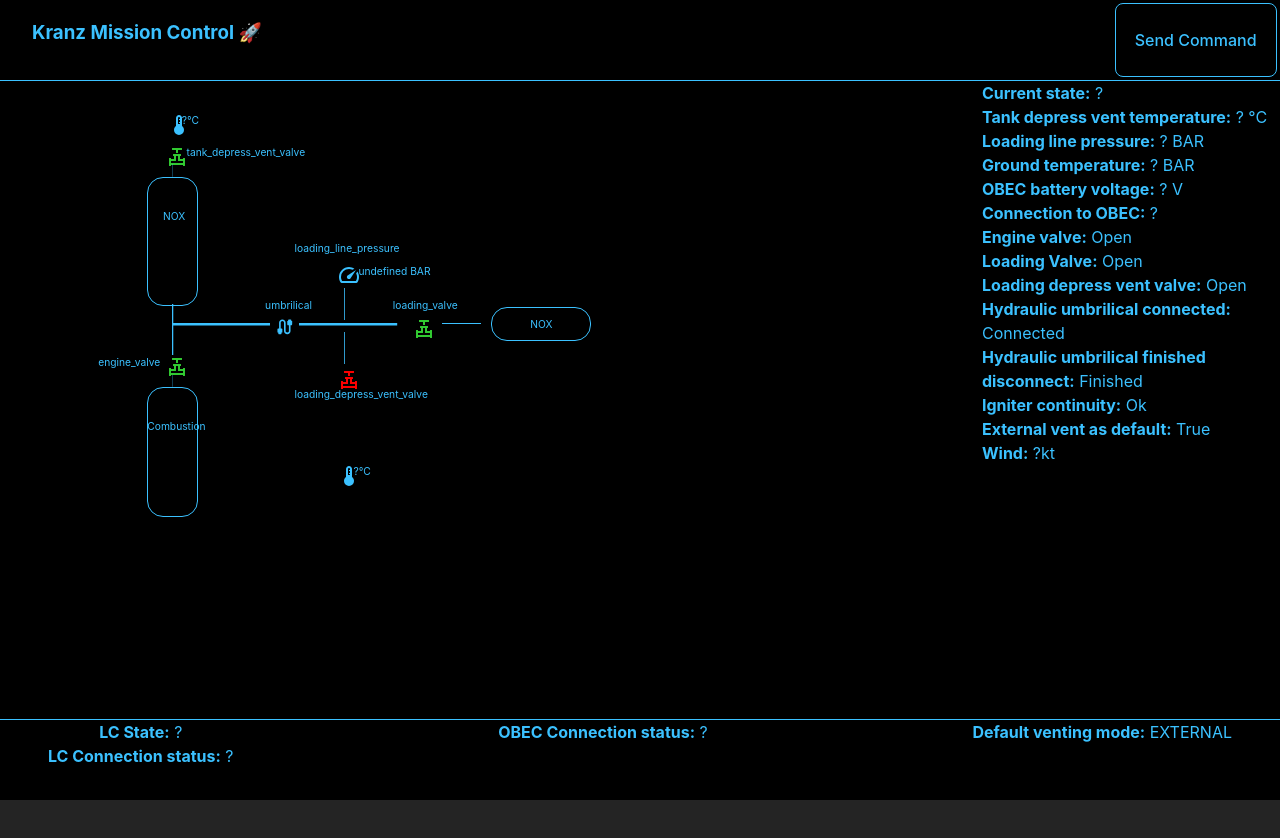
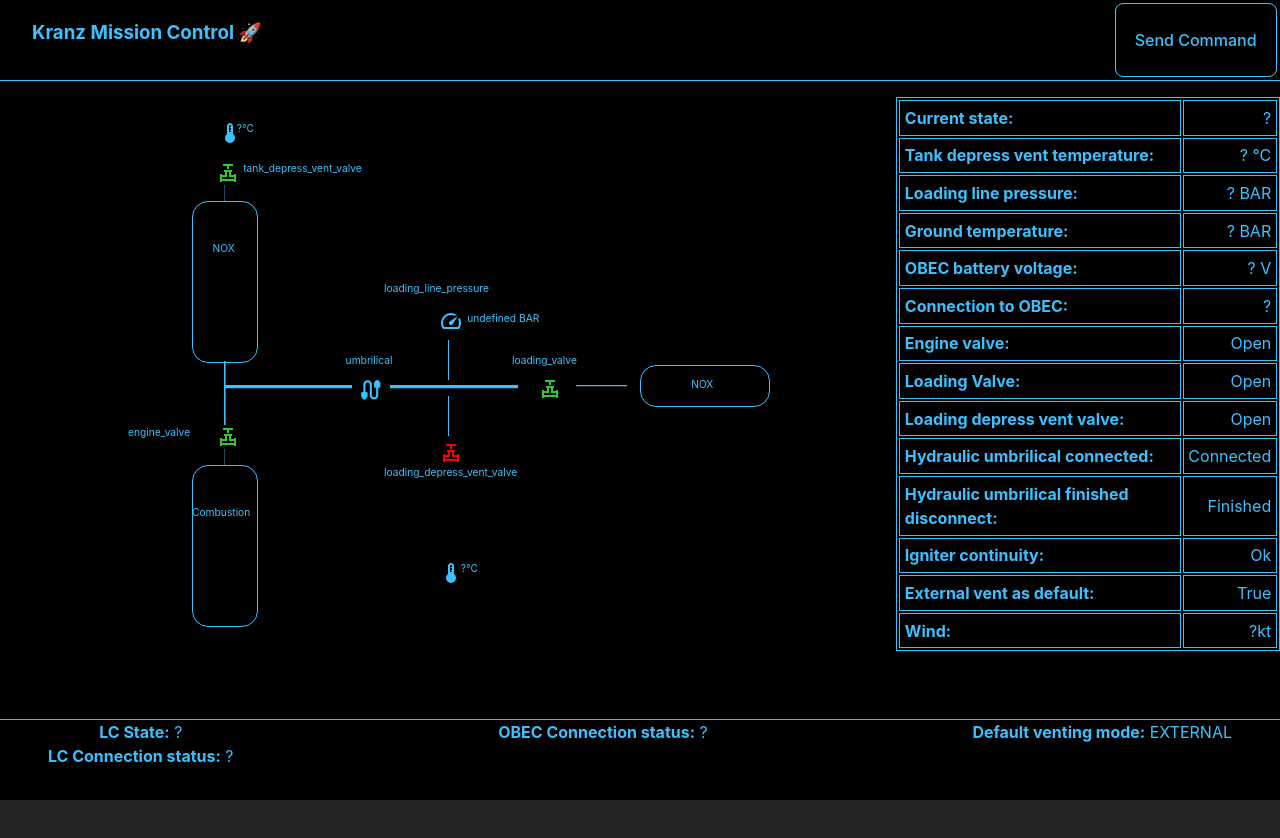
Before and after one commit to ITBA-Avionics-Team/KranzMissionControl, a React (Vite) app in the folder kranz-frontend/: page / in a window 1280 px wide. Shown: the top 838 px of the page. Before the commit the page ends 800 px from the top, so only its background shows below. Built offline with nearby package versions, Linux system fonts and the light colour scheme; no server answers.

Commit message:
Turned system status text into table

```diff
--- a/kranz-frontend/src/components/LoadingDiagram/LoadingDiagram.tsx
+++ b/kranz-frontend/src/components/LoadingDiagram/LoadingDiagram.tsx
@@ -17,7 +17,7 @@ const LoadingDiagram = ({ systemStatus }) => {
 
   // Style for the valve
   const containerStyle = {
-		position: 'relative',
+		position: 'absolute',
 		width: '100%',
 		height: '100%'
   };
--- a/kranz-frontend/src/components/SystemStatusText.css
+++ b/kranz-frontend/src/components/SystemStatusText.css
@@ -1,3 +1,17 @@
 .system-status-text {
   text-align: left;
+  position: absolute;
+  right:0;
+  width:30%;
 }
+
+table {
+  margin: 1rem 0;
+  border: 1px solid var(--main-fg-color);
+  width:100%
+}
+
+td {
+  padding:0.3rem;
+  border: 1px solid var(--main-fg-color);
+}
--- a/kranz-frontend/src/components/SystemStatusText.tsx
+++ b/kranz-frontend/src/components/SystemStatusText.tsx
@@ -7,20 +7,64 @@ const SystemStatusText = ({ systemStatus }) => {
 
   return (
     <div className="system-status-text">
-      <div><b>Current state:</b> {systemStatus?.launchpad?.current_state}</div>
-      <div><b>Tank depress vent temperature:</b> {systemStatus?.on_board?.tank_depress_vent_temp_celsius} °C</div>
-      <div><b>Loading line pressure:</b> {systemStatus?.launchpad?.load_line_pressure_bar} BAR</div>
-      <div><b>Ground temperature:</b> {systemStatus?.launchpad?.ground_temp_celsius} BAR</div>
-      <div><b>OBEC battery voltage:</b> {systemStatus?.on_board?.obec_battery_voltage_volt} V</div>
-      <div><b>Connection to OBEC:</b> {systemStatus?.on_board?.connection_status}</div>
-      <div><b>Engine valve:</b> {systemStatus?.on_board?.engine_valve_open ? "Open" : "Closed"}</div>
-      <div><b>Loading Valve:</b> {systemStatus?.launchpad?.loading_valve_open ? "Open" : "Closed"}</div>
-      <div><b>Loading depress vent valve:</b> {systemStatus?.launchpad?.loading_depress_vent_valve_open ? "Open" : "Closed"}</div>
-      <div><b>Hydraulic umbrilical connected:</b> {systemStatus?.launchpad?.umbrilical_connected ? "Connected" : "Disconnected"}</div>
-      <div><b>Hydraulic umbrilical finished disconnect:</b> {systemStatus?.launchpad?.umbrilical_finished_disconnect ? "Finished" : "Still disconnecting"}</div>
-      <div><b>Igniter continuity:</b> {systemStatus?.launchpad?.igniter_continuity_ok ? "Ok" : "Error"}</div>
-      <div><b>External vent as default:</b> {systemStatus?.launchpad?.external_vent_as_default ? "True" : "False"}</div>
-      <div><b>Wind:</b> {systemStatus?.weather_data?.wind_speed_knt}kt</div>
+      <table>
+        <tr>
+            <td colspan="2" style={{fontWeight:'bold'}}>Current state:</td>
+            <td colspan="2" style={{textAlign:'right'}}> {systemStatus?.launchpad?.current_state}</td>
+          </tr>
+        <tr>
+            <td colspan="2" style={{fontWeight:'bold'}}>Tank depress vent temperature:</td>
+            <td colspan="2" style={{textAlign:'right'}}> {systemStatus?.on_board?.tank_depress_vent_temp_celsius} °C</td>
+          </tr>
+        <tr>
+            <td colspan="2" style={{fontWeight:'bold'}}>Loading line pressure:</td>
+            <td colspan="2" style={{textAlign:'right'}}> {systemStatus?.launchpad?.load_line_pressure_bar} BAR</td>
+          </tr>
+        <tr>
+            <td colspan="2" style={{fontWeight:'bold'}}>Ground temperature:</td>
+            <td colspan="2" style={{textAlign:'right'}}> {systemStatus?.launchpad?.ground_temp_celsius} BAR</td>
+          </tr>
+        <tr>
+            <td colspan="2" style={{fontWeight:'bold'}}>OBEC battery voltage:</td>
+            <td colspan="2" style={{textAlign:'right'}}> {systemStatus?.on_board?.obec_battery_voltage_volt} V</td>
+          </tr>
+        <tr>
+            <td colspan="2" style={{fontWeight:'bold'}}>Connection to OBEC:</td>
+            <td colspan="2" style={{textAlign:'right'}}> {systemStatus?.on_board?.connection_status}</td>
+          </tr>
+        <tr>
+            <td colspan="2" style={{fontWeight:'bold'}}>Engine valve:</td>
+            <td colspan="2" style={{textAlign:'right'}}> {systemStatus?.on_board?.engine_valve_open ? "Open" : "Closed"}</td>
+          </tr>
+        <tr>
+            <td colspan="2" style={{fontWeight:'bold'}}>Loading Valve:</td>
+            <td colspan="2" style={{textAlign:'right'}}> {systemStatus?.launchpad?.loading_valve_open ? "Open" : "Closed"}</td>
+          </tr>
+        <tr>
+            <td colspan="2" style={{fontWeight:'bold'}}>Loading depress vent valve:</td>
+            <td colspan="2" style={{textAlign:'right'}}> {systemStatus?.launchpad?.loading_depress_vent_valve_open ? "Open" : "Closed"}</td>
+          </tr>
+        <tr>
+            <td colspan="2" style={{fontWeight:'bold'}}>Hydraulic umbrilical connected:</td>
+            <td colspan="2" style={{textAlign:'right'}}> {systemStatus?.launchpad?.umbrilical_connected ? "Connected" : "Disconnected"}</td>
+          </tr>
+        <tr>
+            <td colspan="2" style={{fontWeight:'bold'}}>Hydraulic umbrilical finished disconnect:</td>
+            <td colspan="2" style={{textAlign:'right'}}> {systemStatus?.launchpad?.umbrilical_finished_disconnect ? "Finished" : "Still disconnecting"}</td>
+          </tr>
+        <tr>
+            <td colspan="2" style={{fontWeight:'bold'}}>Igniter continuity:</td>
+            <td colspan="2" style={{textAlign:'right'}}> {systemStatus?.launchpad?.igniter_continuity_ok ? "Ok" : "Error"}</td>
+          </tr>
+        <tr>
+            <td colspan="2" style={{fontWeight:'bold'}}>External vent as default:</td>
+            <td colspan="2" style={{textAlign:'right'}}> {systemStatus?.launchpad?.external_vent_as_default ? "True" : "False"}</td>
+          </tr>
+        <tr>
+          <td colspan="2" style={{fontWeight:'bold'}}>Wind:</td>
+          <td colspan="2" style={{textAlign:'right'}}> {systemStatus?.weather_data?.wind_speed_knt}kt</td>
+        </tr>
+      </table>
     </div>
   );
 };
```
